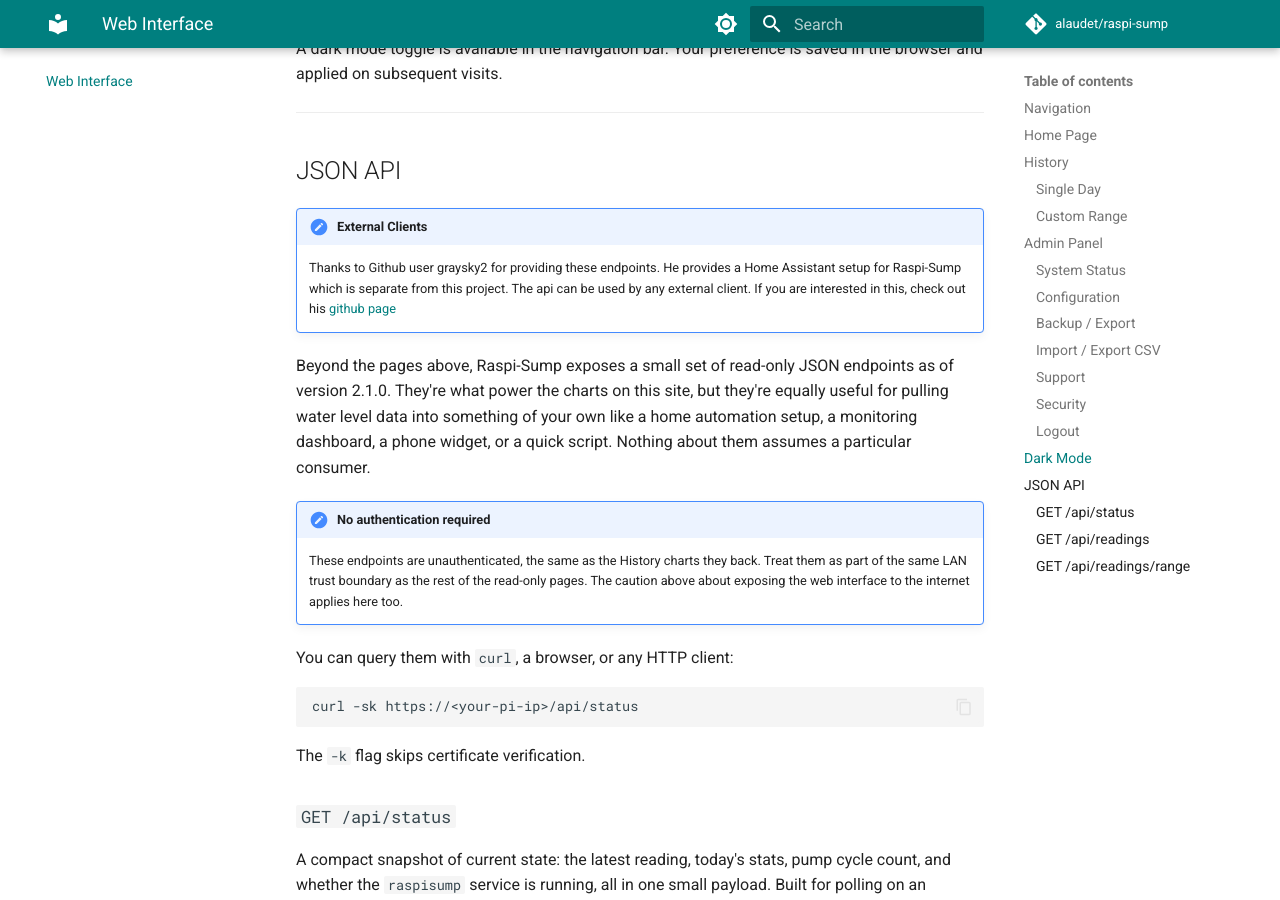
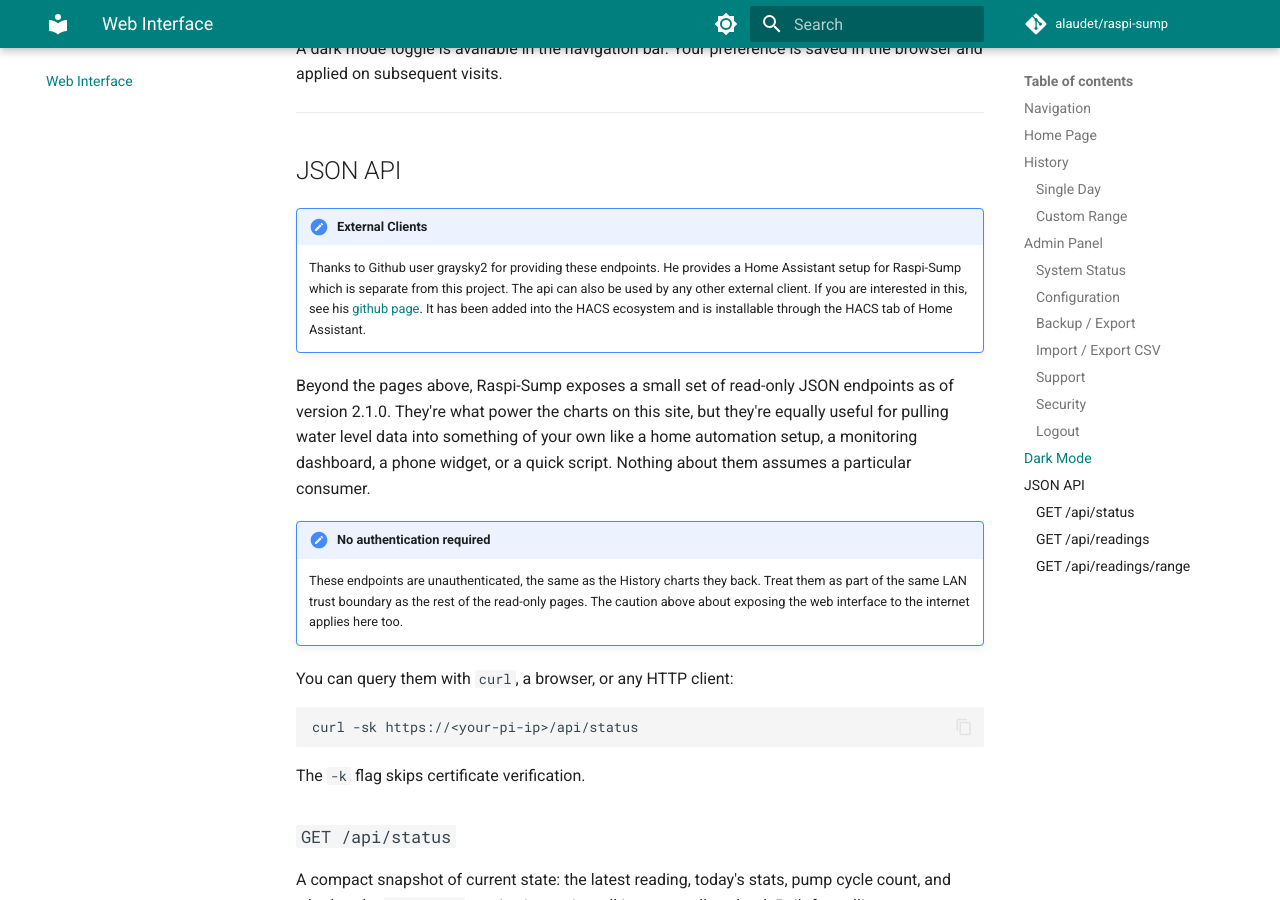
Before and after one commit to alaudet/raspi-sump, an MkDocs documentation site: the page built from docs/web-interface.md, in a window 1280 px wide and 900 px high, scrolled down 4056 px. Built offline with MkDocs 1.6.1 and Material for MkDocs 9.7.7, drawn with Linux system fonts in a browser that asks for light colours; comment, search, counter and statistics services are not loaded.

Commit message:
Add Home Assistant HACS info to README.md and web-interface.md in the documentation

```diff
--- a/docs/web-interface.md
+++ b/docs/web-interface.md
@@ -143,7 +143,7 @@
 ## JSON API
 
 !!! note "External Clients"
-    Thanks to Github user graysky2 for providing these endpoints. He provides a Home Assistant setup for Raspi-Sump which is separate from this project. The api can be used by any external client.  If you are interested in this, check out his [github page](https://github.com/graysky2/ha-raspi-sump)
+    Thanks to Github user graysky2 for providing these endpoints. He provides a Home Assistant setup for Raspi-Sump which is separate from this project. The api can also be used by any other external client.  If you are interested in this, see his [github page](https://github.com/graysky2/ha-raspi-sump). It has been added into the HACS ecosystem and is installable through the HACS tab of Home Assistant.
 
 
 Beyond the pages above, Raspi-Sump exposes a small set of read-only JSON
```
Also changed, not shown: README.md (+1 -1 lines).
